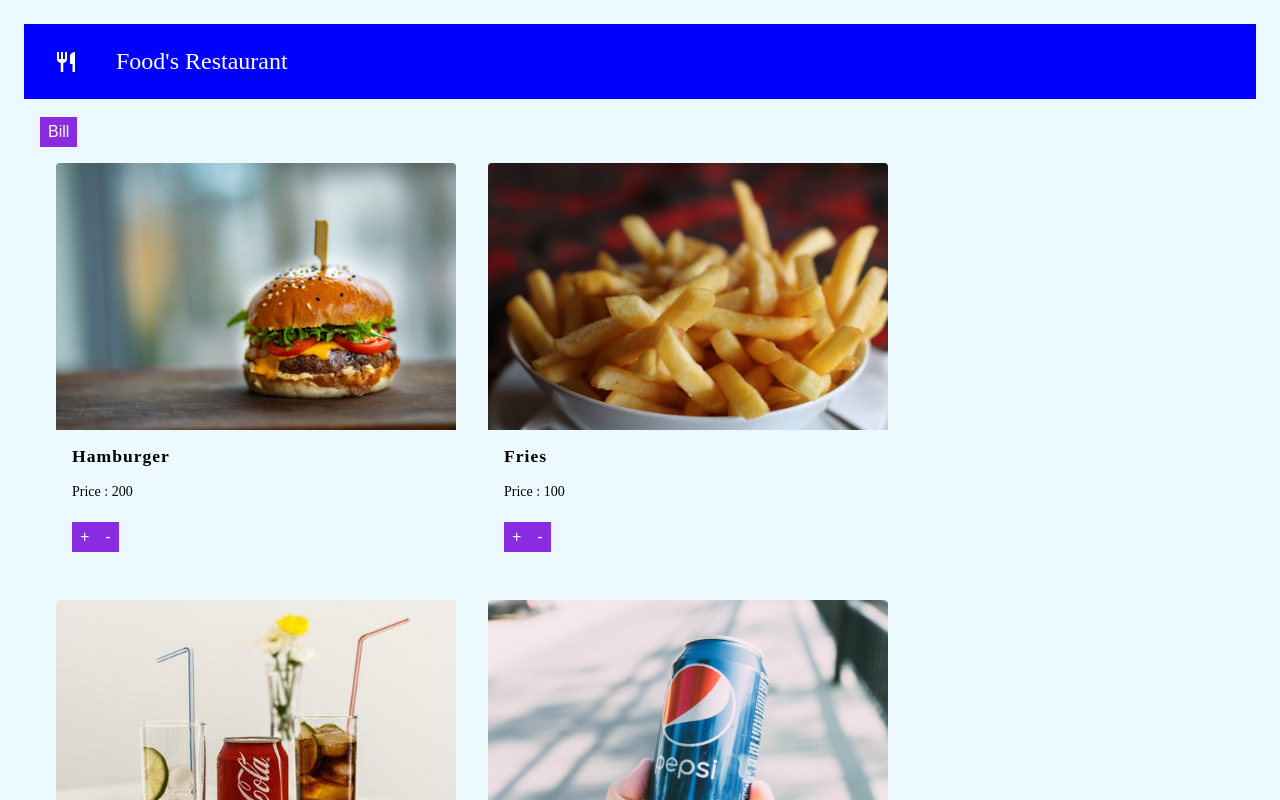
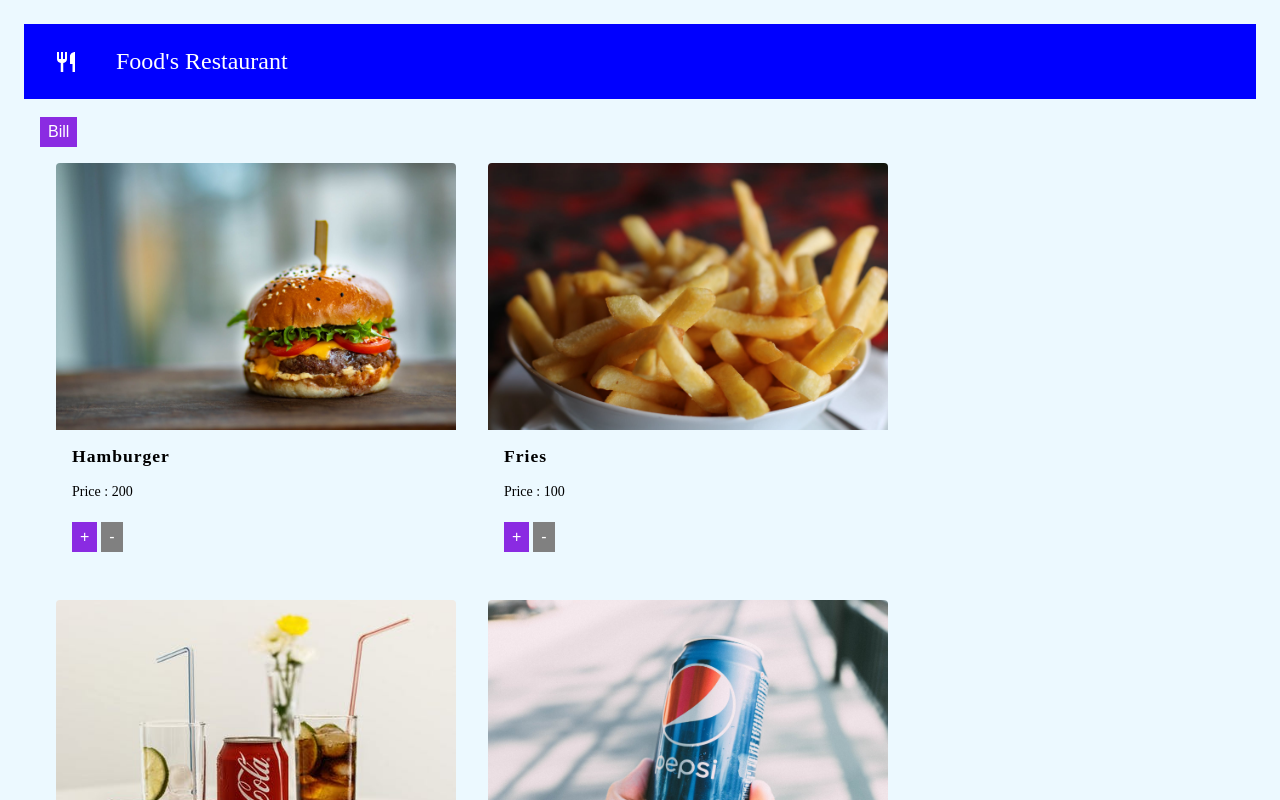
Before and after one commit to harsh-sharma-ind/Restaurant_app_react, a React (Create React App) app: page /menu in a window 1280 px wide. Shown: the top 800 px of the page. Built offline with nearby package versions, Linux system fonts and the light colour scheme.

Commit message:
Created context api for handling bill

```diff
--- a/src/App.js
+++ b/src/App.js
@@ -5,13 +5,14 @@ import {Login} from './components/Login.js'
 import {Signup} from './components/Signup.js'
 import {Home} from './components/Home.js'
 import {Cheakout} from './components/Cheakout.js'
+import { FoodContextProvider } from "./components/food-context.js";
 
 import { BrowserRouter as Router, Routes, Route } from 'react-router-dom'
 
 function App() {
   return (
     <div className="App">
-
+      <FoodContextProvider>
       <Router>
         <Navbar/>
         <Routes>
@@ -22,7 +23,7 @@ function App() {
           <Route path='/cheakout' element={<Cheakout/>}/>
         </Routes>
       </Router>
-
+      </FoodContextProvider>
 
     </div>
   );
--- a/src/components/Menu.css
+++ b/src/components/Menu.css
@@ -73,6 +73,7 @@ img {
     text-decoration: none;
     display: inline-block;
     font-size: 16px;
+    margin-right: 4px;
 }
 
 
--- a/src/components/Menu.js
+++ b/src/components/Menu.js
@@ -3,61 +3,19 @@ import "./Menu.css";
 
 import { Link } from "react-router-dom";
 
-import { useState } from "react";
+import { useContext } from "react";
 
 
 import Feeds from "../data/feeds.json";
 
+import { FoodContext } from "./food-context.js";
+
 export const Menu = () => {
 
-  const items = Feeds;
-  const [cartItems, setCartItems] = useState({});
-  const [modalState, setModalState] = useState("none");
-  const [total, setTotal] = useState(0);
-  let sum;
-
-  const addItem = (id) => {
-
-    if(cartItems[items[id]['name']] ) {
-
-      cartItems[items[id]['name']] += 1;
-      setCartItems(cartItems);
-    }
-    else {
-      cartItems[items[id]['name']] = 1;
-      setCartItems(cartItems);
-    }
-    sum = total;
-    sum += parseInt(items[id]['price']);
-    setTotal(sum);
-  }
 
 
-  const removeItem = (id) => {
 
-    if(cartItems[items[id]['name']] ) {
-
-      cartItems[items[id]['name']] -= 1;
-      setCartItems(cartItems);
-    }
-    else {
-
-    }
-    sum = total;
-    sum -= parseInt(items[id]['price']);
-    setTotal(sum);
-  }
-
-
-  const modalClick = () => {
-
-    setModalState("block");
-
-  }
-
-  const modalClose = () => {
-    setModalState("none");
-  }
+  const { cartItems, modalClick, modalClose, modalState, total, addItem, removeItem, items } = useContext(FoodContext);
 
 
 
@@ -100,8 +58,12 @@ export const Menu = () => {
                 <h2 className="card_title">{feed.name}</h2>
                 <p className="card_text">Price : {feed.price}</p>
 
-                <button className="btn card_btn" onClick={() => addItem(index)}>+</button>
-                <button className="btn card_btn" onClick={() => removeItem(index)}>-</button>
+                <button className="btn card_btn" onClick={() => addItem(index)}>
+                  +
+                  </button>
+                <button className="btn card_btn" onClick={() => removeItem(index)} style={{backgroundColor: cartItems[items[index]['name']] ? "DeepPink" : "grey"}}>
+                  -
+                  </button>
                 {cartItems[items[index]['name']]&& <>({cartItems[items[index]['name']]})</>}
               </div>
             </div>
--- /dev/null
+++ b/src/components/food-context.js
@@ -0,0 +1,72 @@
+import { createContext, useState } from "react";
+import Feeds from "../data/feeds.json";
+
+
+export const FoodContext = createContext(null);
+
+export const FoodContextProvider = (props) => {
+
+  const items = Feeds;
+  const [cartItems, setCartItems] = useState({});
+  const [modalState, setModalState] = useState("none");
+  const [total, setTotal] = useState(0);
+  let sum;
+
+  const addItem = (id) => {
+
+    if(cartItems[items[id]['name']] ) {
+
+      cartItems[items[id]['name']] += 1;
+      setCartItems(cartItems);
+    }
+    else {
+      cartItems[items[id]['name']] = 1;
+      setCartItems(cartItems);
+    }
+    sum = total;
+    sum += parseInt(items[id]['price']);
+    setTotal(sum);
+  }
+
+  const removeItem = (id) => {
+
+    if(cartItems[items[id]['name']] ) {
+
+      cartItems[items[id]['name']] -= 1;
+      setCartItems(cartItems);
+    }
+    else {
+
+    }
+    sum = total;
+    sum -= parseInt(items[id]['price']);
+    setTotal(sum);
+  }
+
+  const modalClick = () => {
+
+    setModalState("block");
+
+  }
+
+  const modalClose = () => {
+    setModalState("none");
+  }
+
+  const contextValue = {
+    addItem,
+    removeItem,
+    modalClick,
+    modalClose,
+    cartItems,
+    total,
+    modalState,
+    items
+  };
+
+  return (
+    <FoodContext.Provider value={contextValue}>
+      {props.children}
+    </FoodContext.Provider>
+  );
+};
```
